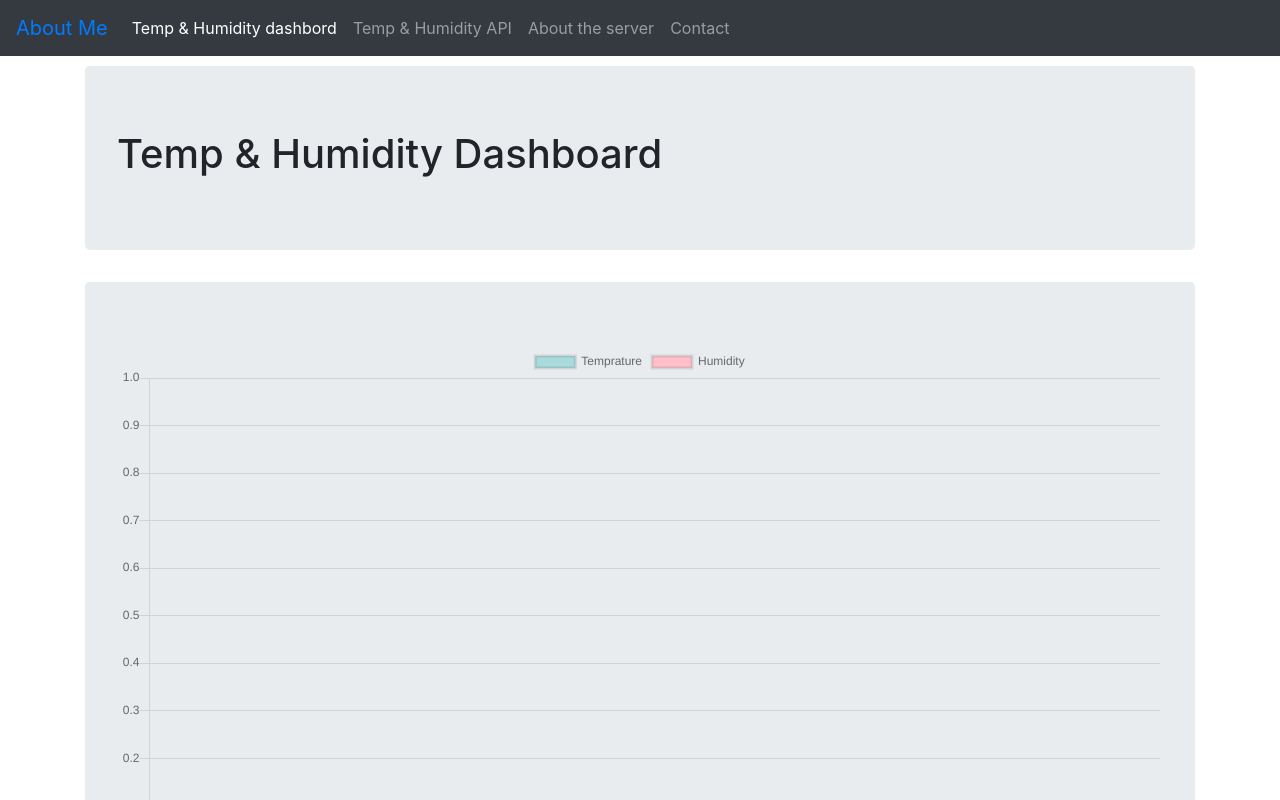
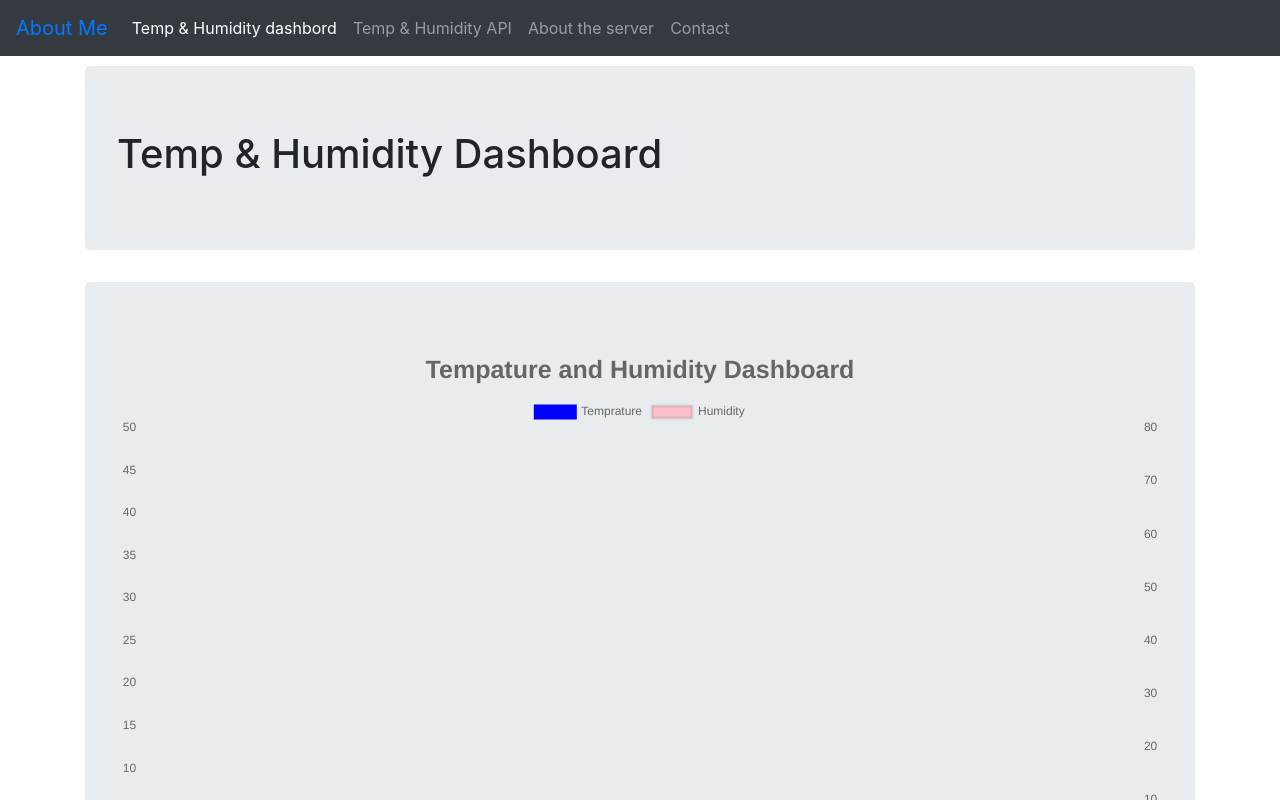
Before and after one commit to RoiEf/temp_srv, a React (Create React App) app: page /TempView in a window 1280 px wide. Shown: the top 800 px of the page. Built offline with nearby package versions, Linux system fonts and the light colour scheme; no server answers.

Commit message:
Minor fixes and small visual changes.

```diff
--- a/src/Routes/TempView.jsx
+++ b/src/Routes/TempView.jsx
@@ -19,18 +19,72 @@ class TempView extends Component {
       datasets: [
         {
           label: 'Temprature',
-          backgroundColor: 'rgba(75,192,192,0.4)',
-          data: []
+          type:'line',
+          fill: false,
+          borderColor: 'blue',
+          backgroundColor: 'blue',
+          data: [],
+          yAxisID: 'y-axis-1'
         },
         {
           label: 'Humidity',
+          type:'line',
+          fill: true,
           backgroundColor: 'pink',
-          data: []
+          data: [],
+          yAxisID: 'y-axis-2'
         },
       ]
+    },
+    chartOptions: {
+      maintainAspectRatio: true,
+      title: {
+        display: 'true',
+        text: 'Tempature and Humidity Dashboard',
+        fontSize: 25
+      },
+      scales: {
+        yAxes: [
+          {
+            type: 'linear',
+            display: true,
+            position: 'left',
+            id: 'y-axis-1',
+            gridLines: {
+              display: false
+            },
+            labels: {
+              show: true
+            },
+            ticks: {
+              min: 0,
+              max: 50,
+              stepSize: 5,
+            }
+          },
+          {
+            type: 'linear',
+            display: true,
+            position: 'right',
+            id: 'y-axis-2',
+            gridLines: {
+              display: false
+            },
+            labels: {
+              show: true
+            },
+            ticks: {
+              min: 0,
+              max: 80,
+              stepSize: 10,
+            }
+          }
+        ]
+      }
     }
+  };
 
-  };
+
   serverLocation() {
     //    if (process.env.NODE_ENV === "production") {
           return "http://temp.efrati.info:44404/";
@@ -48,6 +102,7 @@ class TempView extends Component {
     let arr1 = [];
     let arr2 = [];
     let arr3 = [];
+
     let index = this.state.axiosData.length;
     index --;
     for (index; index >= 0; index--) {
@@ -59,8 +114,6 @@ class TempView extends Component {
     myState.labels = arr1;
     myState.datasets[0].data = arr2;
     myState.datasets[1].data = arr3;
-
-    console.log(myState);
 
     this.setState({chartData: myState});
 }
@@ -89,9 +142,7 @@ class TempView extends Component {
       <Jumbotron>
         <Line
           data={myData}
-          options={{
-            maintainAspectRatio: true
-          }}
+          options={this.state.chartOptions}
         />
       </Jumbotron>
     </React.Fragment>
```
